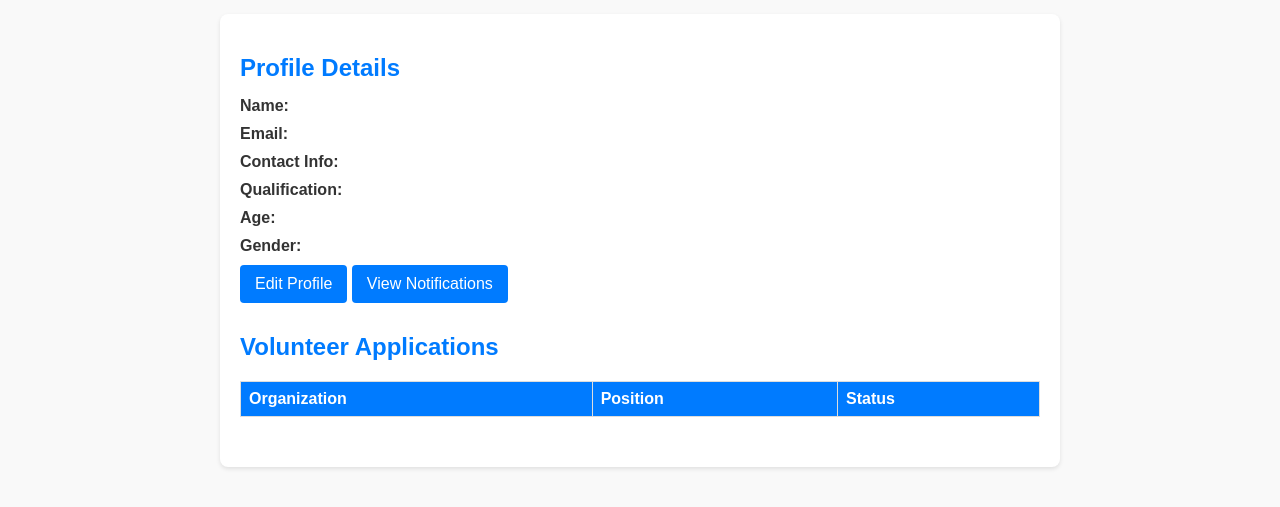
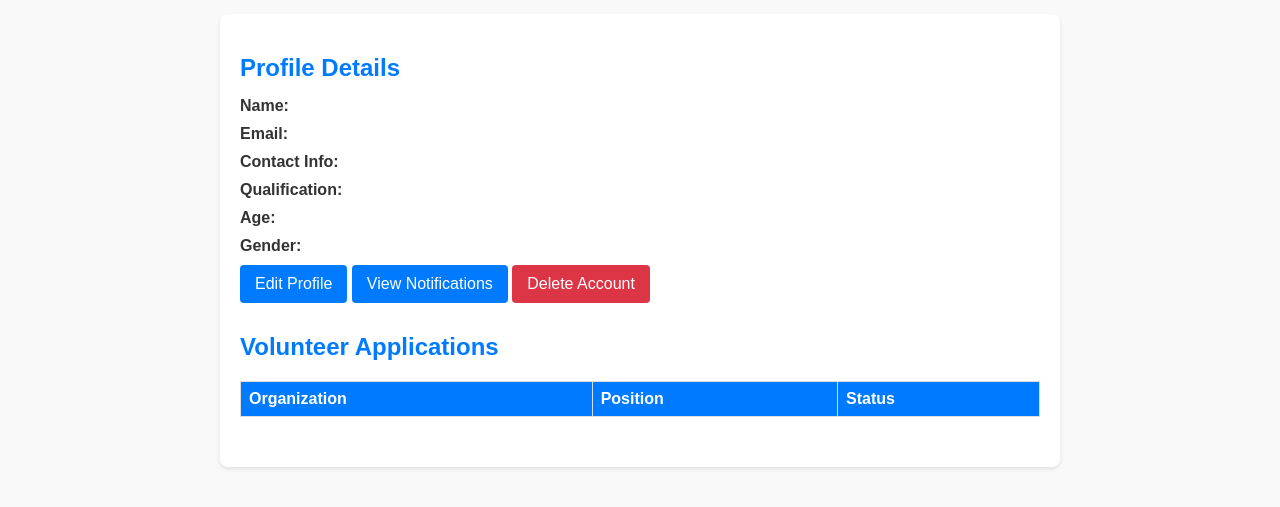
Before and after one commit to vaishnavikaleru/vaishnavikaleru-programming-2, a website: page public/profile.html in a window 1280 px wide. Shown: the part 69-576 px from the top of the page. Drawn offline with Linux system fonts and the light colour scheme; no server answers; sample sign-in values are in the browser's storage.

Commit message:
Added a "Delete Account" button styled in red for visibility.

```diff
--- a/public/profile.html
+++ b/public/profile.html
@@ -55,6 +55,14 @@
             background-color: #0056b3;
         }
 
+        button.delete-btn {
+            background-color: #dc3545;
+        }
+
+        button.delete-btn:hover {
+            background-color: #b02a37;
+        }
+
         table {
             width: 100%;
             border-collapse: collapse;
@@ -69,10 +77,6 @@
         table th {
             background-color: #007bff;
             color: white;
-        }
-
-        .action-buttons button {
-            margin-right: 5px;
         }
     </style>
 </head>
@@ -92,6 +96,7 @@
             <div><strong>Gender:</strong> <span id="user-gender"></span></div>
             <button onclick="editProfile()">Edit Profile</button>
             <button onclick="viewNotifications()">View Notifications</button>
+            <button class="delete-btn" onclick="deleteAccount()">Delete Account</button>
         </section>
 
         <!-- Volunteer Applications -->
@@ -191,6 +196,22 @@
             window.location.href = 'notifications.html'; // Redirect to notifications page
         }
 
+        // Delete user account
+        async function deleteAccount() {
+            const confirmation = confirm('Are you sure you want to delete your account? This action is irreversible.');
+            if (!confirmation) return;
+
+            try {
+                const response = await fetchWithAuth('/user/delete-account', { method: 'DELETE' });
+                alert('Account deleted successfully.');
+                localStorage.removeItem('token');
+                window.location.href = 'login.html'; // Redirect to login page after deletion
+            } catch (error) {
+                console.error('Error deleting account:', error);
+                alert('Could not delete account. Please try again later.');
+            }
+        }
+
         // Load profile and applications on page load
         document.addEventListener('DOMContentLoaded', () => {
             loadProfile();
```
